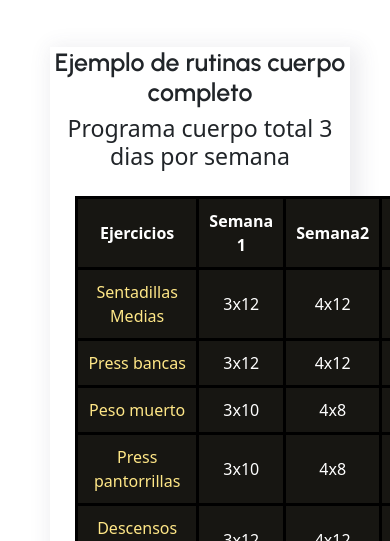
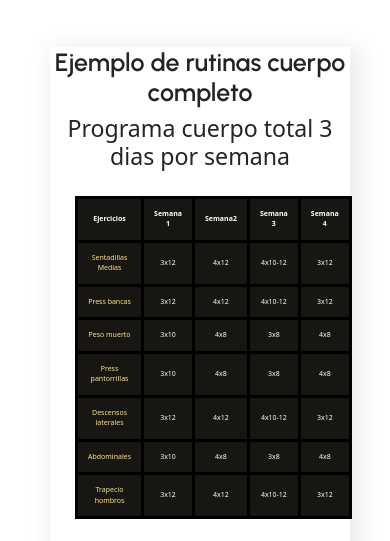
Before and after one commit to IvoNico/gotrain, a website: page pages/hipertrofia.html in a window 390 px wide. Shown: the part 256-797 px from the top of the page. Drawn offline with nearby package versions, Linux system fonts and the light colour scheme.

Commit message:
realizando ultimas pruebas responsive 414px

```diff
--- a/pages/hipertrofia.html
+++ b/pages/hipertrofia.html
@@ -52,7 +52,7 @@
     </header>
     <main class="rutinas">
         <section class="wow rutinasTablas animate__animated animate__zoomInUp">
-            <div class="rutinasTablasContenido">
+            <div>
                 <h2 class="rutinasTablasTitle">Ejemplo de rutinas cuerpo completo</h2>
                 <h3>Programa cuerpo total 3 dias por semana</h3>
                 <table class="rutinasTablasProgramas">
--- a/scss/_mediaqueries.scss
+++ b/scss/_mediaqueries.scss
@@ -166,8 +166,10 @@
                 display: flex;
                 flex-direction: column;
                 width: 300px;
-                .rutinasTablasContenido{
-                    width: 300px;
+                div{
+                    .rutinasTablasProgramas{
+                        font-size: 7px;
+                    }
                 }
             }
         }
@@ -177,12 +179,6 @@
                     height: 15vh;
                 }
             }
-        main .rutinas{
-            .rutinasTablas{
-                display: flex;
-                flex-direction: column;
-            }
-        }
         .footer{
             width: 415px;
             height: 100px;
```
Also changed, not shown: css/style.css.
